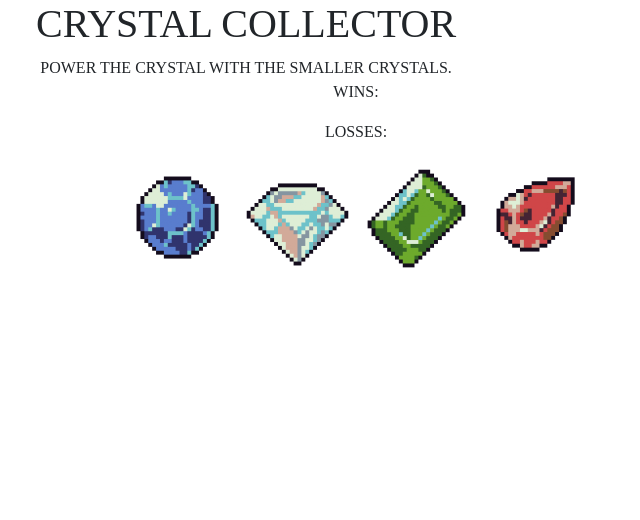
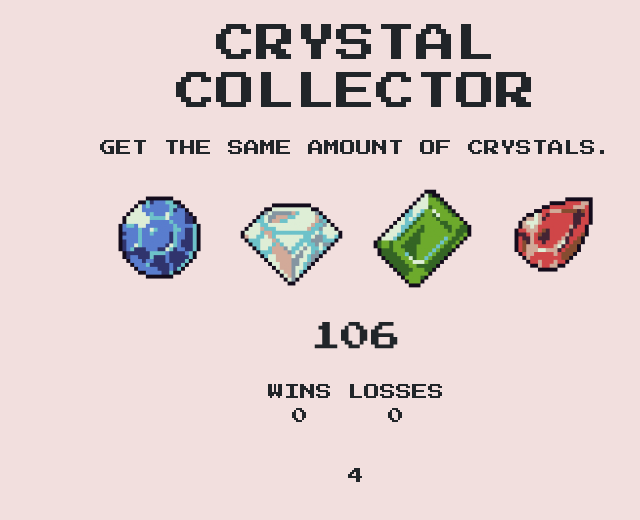
Before and after one commit to EINNNA/unit-4-game, a plain HTML site: page index.html in a window 1280 px wide. Both pictures are taken after a click on the picture 461 px from the left and 217 px from the top of the page. Shown: the whole page, without its empty margins (284-924 px from the left). Drawn offline with nearby package versions, Linux system fonts and the light colour scheme; a web font is replaced by a local one.

Commit message:
added JS and edited HTML

```diff
--- a/assets/css/style.css
+++ b/assets/css/style.css
@@ -1,6 +1,23 @@
 body {
+    background: #f2dfde;
     width: 640px;
     text-align: center;
     margin: 0 auto;
-    font-family: 'ConnectionRegular';
+    font-family: 'Press Start 2P', cursive;
 }
+
+h1, .gems, .winLose, .total, .randomNumber, .instructions {
+    margin: 20px;
+}
+
+.winWin, .loseLose {
+    display: inline-block;
+}
+
+.randomNumber {
+    font-size: 30px;
+}
+
+.winLose {
+    display: inline-block;
+}
--- a/assets/javascript/game.js
+++ b/assets/javascript/game.js
@@ -1,22 +1,63 @@
-$(document).ready(function() {
-    var blueGem = "";
-    var diamondGem = "";
-    var greenGem = "";
-    var redGem = "";
+//global variables
+var numGuess = Math.floor(Math.random() * 200);
+    console.log(numGuess);
 
+var goalNumber = numGuess;
+    console.log(goalNumber);
+
+var addedNumbers = 0;
+var wins = 0;
+var losses = 0;
+//var gameTrue = true;
+
+// functions
+$(document).ready(function () {
+    //if (game == true) {
+        //gem clicks
+        var blueGem = 4;
+        var diamondGem = 9;
+        var greenGem = 6;
+        var redGem = 2;
+        //text
+        $(".total").text(addedNumbers);
+        $(".winNumber").text(wins);
+        $(".loseNumber").text(losses);
+        $(".randomNumber").text(goalNumber);
 
         $(".blueGem").on("click", function() {
-            console.log("hi");
+            addedNumbers = blueGem + addedNumbers;
+            console.log(addedNumbers)
+            $(".total").text(addedNumbers);
+            winLose();
           });
         $(".diamondGem").on("click", function() {
-            alert("Hi");
+            addedNumbers = diamondGem + addedNumbers;
+            console.log(addedNumbers)
+            $(".total").text(addedNumbers);
+            winLose();
         });
         $(".greenGem").on("click", function() {
-            alert("Hi");
+            addedNumbers = diamondGem + addedNumbers;
+            console.log(addedNumbers)
+            $(".total").text(addedNumbers);
+            winLose();
         });
         $(".redGem").on("click", function() {
-            alert("Hi");
+            addedNumbers = blueGem + addedNumbers;
+            console.log(addedNumbers)
+            $(".total").text(addedNumbers);
+            winLose();
         });
+//winlosecon
+        function winLose() {
+        if (goalNumber == addedNumbers) {
+            $(".instructions").text("YOU WIN!");
+        }
+        else if (goalNumber < addedNumbers) {
+            $(".instructions").text("YOU LOSE!");
+            game = false;
+        }};
+    //}
 
 
 });
--- a/index.html
+++ b/index.html
@@ -1,7 +1,7 @@
 <!DOCTYPE html>
 <html>
     <head>
-        <link rel="stylesheet" media="screen" href="https://fontlibrary.org/face/connection" type="text/css"/>
+        <link href="https://fonts.googleapis.com/css?family=Press+Start+2P&display=swap" rel="stylesheet">
         <script src="https://cdnjs.cloudflare.com/ajax/libs/jquery/3.2.1/jquery.min.js"></script>
         <script type="text/javascript" src="assets/javascript/game.js"></script>
         <link rel="stylesheet" href="https://maxcdn.bootstrapcdn.com/bootstrap/4.0.0/css/bootstrap.min.css">
@@ -9,34 +9,33 @@
     </head>
     <body>
         <div class="wrapper">
-        <div class="container">
-            <div class="row">
-            <div class="md-col-12">
-                <h1>CRYSTAL COLLECTOR</h1>
-                <div class="instructions">
-                    POWER THE CRYSTAL WITH THE SMALLER CRYSTALS.
-                </div>
+            <h1>CRYSTAL COLLECTOR</h1>
+            <div class="instructions">
+                GET THE SAME AMOUNT OF CRYSTALS.
             </div>
+            <!-- GEM PICS-->
+            <div class="gems">
+                <img src="assets/images/blueGem.png" class="blueGem">
+                <img src="assets/images/diamondGem.png" class="diamondGem">
+                <img src="assets/images/greenGem.png" class="greenGem">
+                <img src="assets/images/redGem.png" class="redGem">
             </div>
             <!-- RANDOM NUMBER -->
             <div class="randomNumber">
             </div>
             <!-- POINTS -->
-            <div class="winLose">
-                <p class="wins">WINS:</p>
-                <p class="loses">LOSSES:</p>
+            <div class="winWin">
+                <div class="wins">WINS</div>
+                <p class="winNumber"></p>
             </div>
-            <!-- GEM PICS-->
-            <div class="gems">
-                <img src="assets/images/blueGem.png" class="blueGem" value="3" >
-                <img src="assets/images/diamondGem.png" class="diamondGem" value="11">
-                <img src="assets/images/greenGem.png" class="greenGem" value="8">
-                <img src="assets/images/redGem.png" class="redGem" value="1">
+            <div class="loseLose">
+                <div class="loses">LOSSES</div>
+                <div class="loseNumber"></p>
+            </div>
             </div>
             <!-- TOTAL -->
             <div class="total">
             </div>
         </div>
-        </div>
     </body>
 </html>
```
